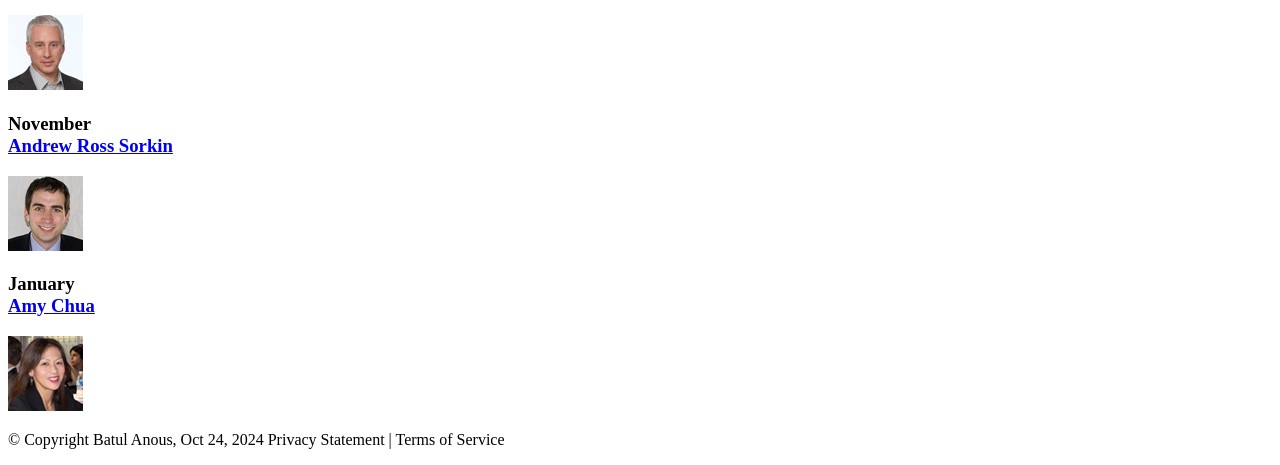
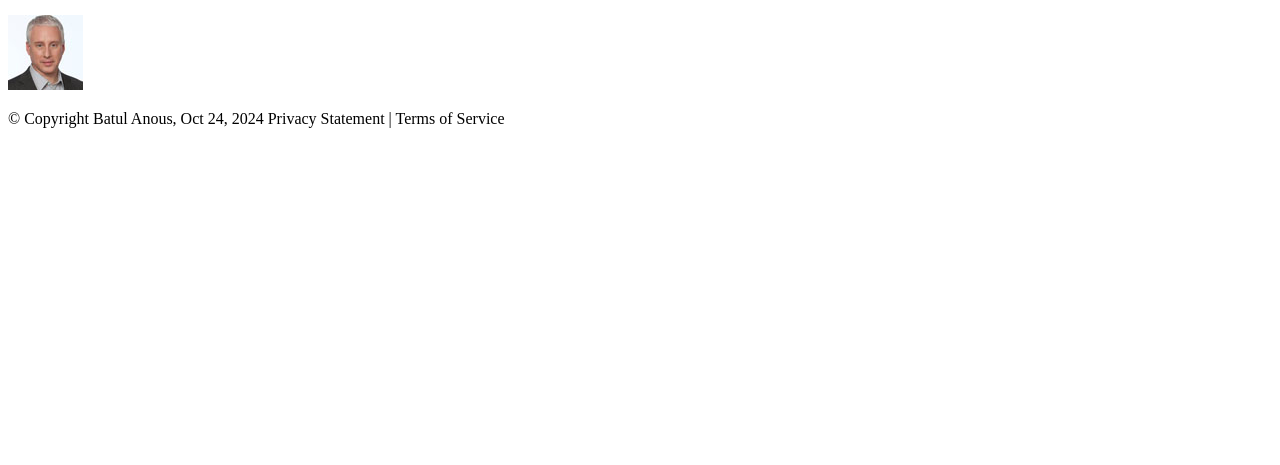
Before and after one commit to ba354/A05, a plain HTML site: page index.html in a window 1280 px wide. Shown: the part 570-1035 px from the top of the page. After the commit the page ends 800 px from the top, so only its background shows below. Drawn offline with Linux system fonts and the light colour scheme.

Commit message:
Update index.html

```diff
--- a/index.html
+++ b/index.html
@@ -32,10 +32,7 @@
 		<h1>This season's guest speakers</h1>
 		<h3>October<br><a href="speakers/brancaccio.html">David Brancaccio</a></h3>
 		<img src="images/brancaccio75.jpg" alt="David Brancaccio photo">
-		<h3>November<br><a href="speakers/sorkin.html">Andrew Ross Sorkin</a></h3>
-		<img src="images/sorkin75.jpg" alt="Andrew Ross Sorkin photo">
-		<h3>January<br><a href="speakers/chua.html">Amy Chua</a></h3>
-		<img src="images/chua75.jpg" alt="Amy Chua photo">
+
 	</main>
 	<footer>
 		<p>&copy; Copyright Batul Anous, Oct 24, 2024 Privacy Statement | Terms of Service</p>
```
